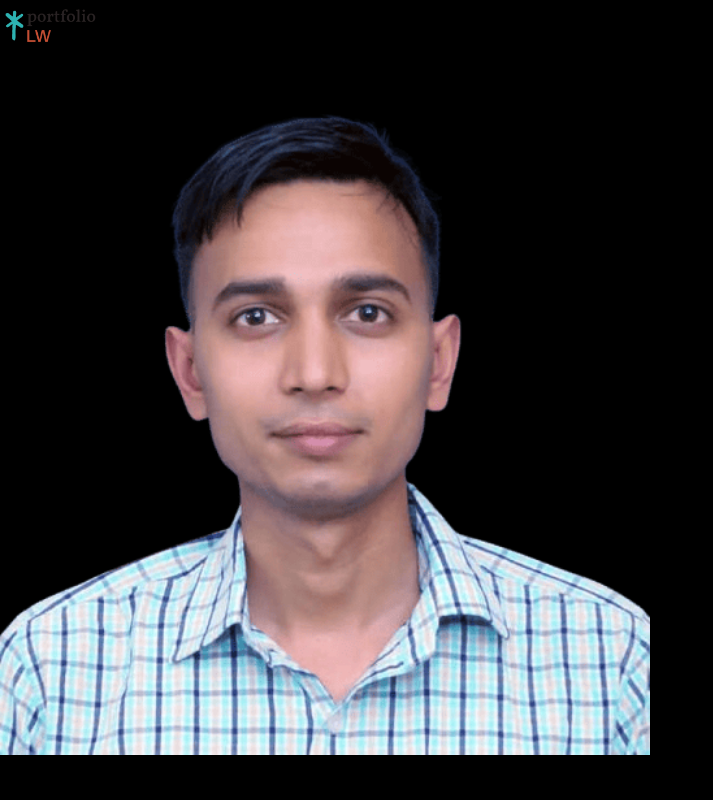
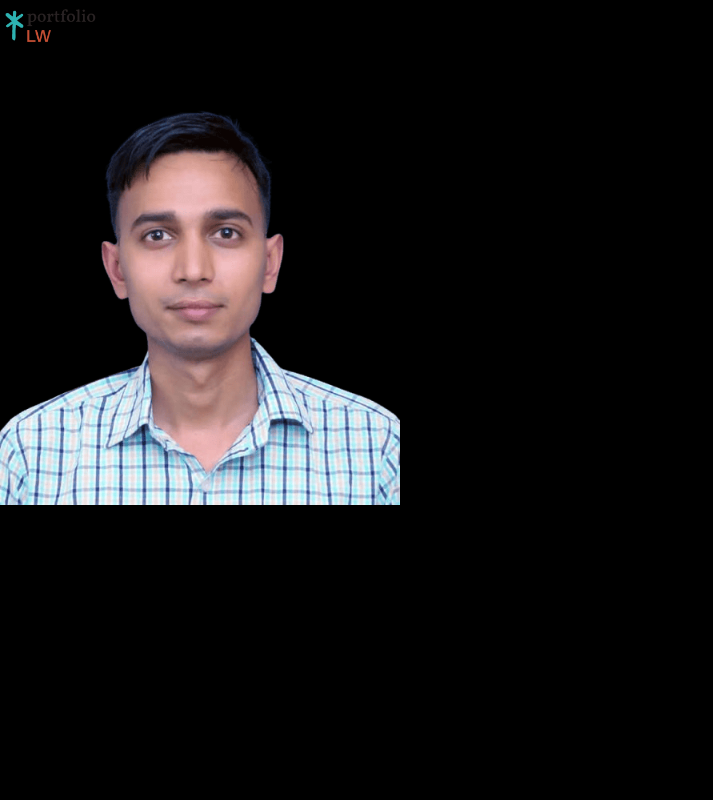
Before and after one commit to lokeshloki3/reactportfolioanimate, a React (Vite) app: page / in a window 1280 px wide. Shown: the top 800 px of the page, without its empty margins (0-713 px from the left). Built offline with nearby package versions, Linux system fonts and the light colour scheme.

Commit message:
Update Hero.jsx

```diff
--- a/src/components/Hero.jsx
+++ b/src/components/Hero.jsx
@@ -21,13 +21,13 @@ const childVariants = {
 const Hero = () => {
 
     // Function to handle the download click
-    const handleDownloadClick = (e) => {
-        const userConfirmed = window.confirm("Want to download the resume?");
-        if (!userConfirmed) {
-            // Prevent the download if user cancels
-            e.preventDefault();
-        }
-    };
+    // const handleDownloadClick = (e) => {
+    //     const userConfirmed = window.confirm("Want to download the resume?");
+    //     if (!userConfirmed) {
+    //         Prevent the download if user cancels
+    //         e.preventDefault();
+    //     }
+    // };
 
   return (
     <div className='pb-4 lg:mb-36'>
@@ -37,8 +37,8 @@ const Hero = () => {
                     <motion.img src={profilePic}
                     alt='Lokesh'
                     className='border border-stone-900 rounded-3xl'
-                    width={650}
-                    height={650}
+                    width={400}
+                    height={400}
                     initial={{ x:100, opacity: 0 }}
                     animate={{ x:0, opacity: 1 }}
                     transition={{ duration: 1, delay: 1.5 }}
@@ -68,13 +68,11 @@ const Hero = () => {
                     </motion.p>
                     <motion.a
                     variants={childVariants}
-                    href='/reactportfolioanimate/Resume_NSIT_288CO12.pdf'
+                    href='https://lokeshloki3.github.io/resume/Lokesh_Resume_NSIT_288CO12.pdf'
                     target='_blank'
                     rel='noopener noreferrer'
-                    download
-                    onClick={handleDownloadClick}
-                    className='bg-white rounded-2xl p-4 text-sm text-stone-800 mb-10'>
-                        Download Resume
+                    className='bg-white rounded-xl p-3 text-2xl font-bold text-stone-800 mb-10'>
+                        View Resume
                     </motion.a>
                 </motion.div>
             </div>
```
